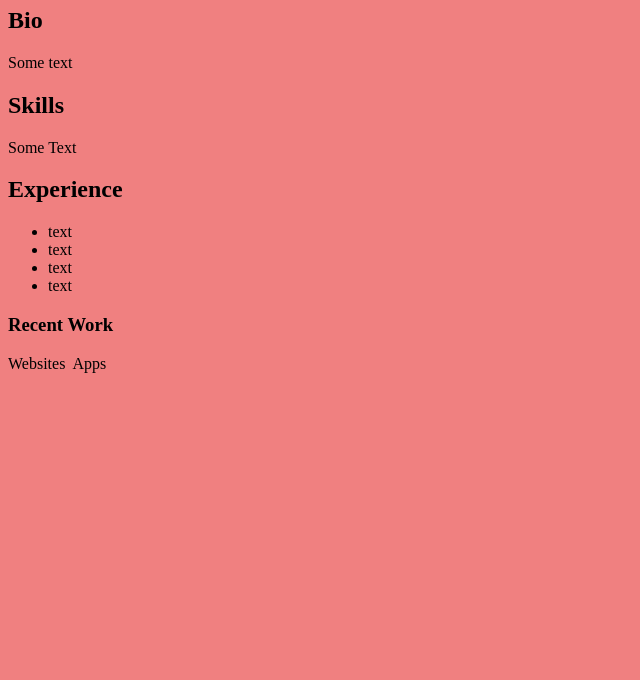
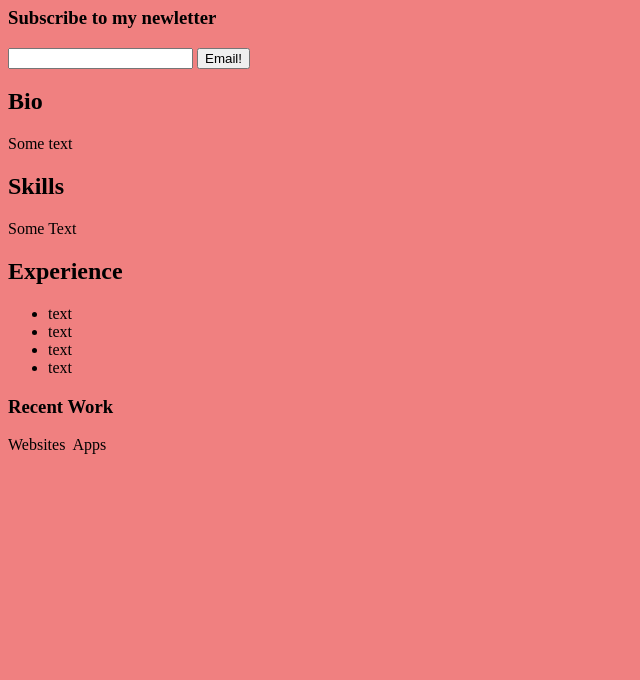
Before and after one commit to johney100/johney100-my-personal-site, a plain HTML site: page index.html in a window 1280 px wide. Shown: the part 120-800 px from the top of the page, without its empty margins (0-640 px from the left). Drawn offline with Linux system fonts and the light colour scheme.

Commit message:
added js

```diff
--- a/index.html
+++ b/index.html
@@ -8,6 +8,12 @@
     <script src="script.js"></script>
 
     <h1>Johney Burke Portfolio</h1>
+
+    <h3>Subscribe to my newletter</h3>
+    <div>
+        <input type="text" name="name" id="name" />
+        <input id="button" type="button" value="Email!"/>
+    </div>
 
     <h2>Bio</h2>
     <p>Some text</p>
--- a/script.js
+++ b/script.js
@@ -2,3 +2,8 @@ const h2 = document.createElement("h2");
 h2.textContent = "This content added by JavaScript";
 
 document.querySelector("body").appendChild(h2);
+
+const input = document.getElementById('button');
+input.addEventListener('click', function() {
+  alert('I was clicked!');
+});
```
